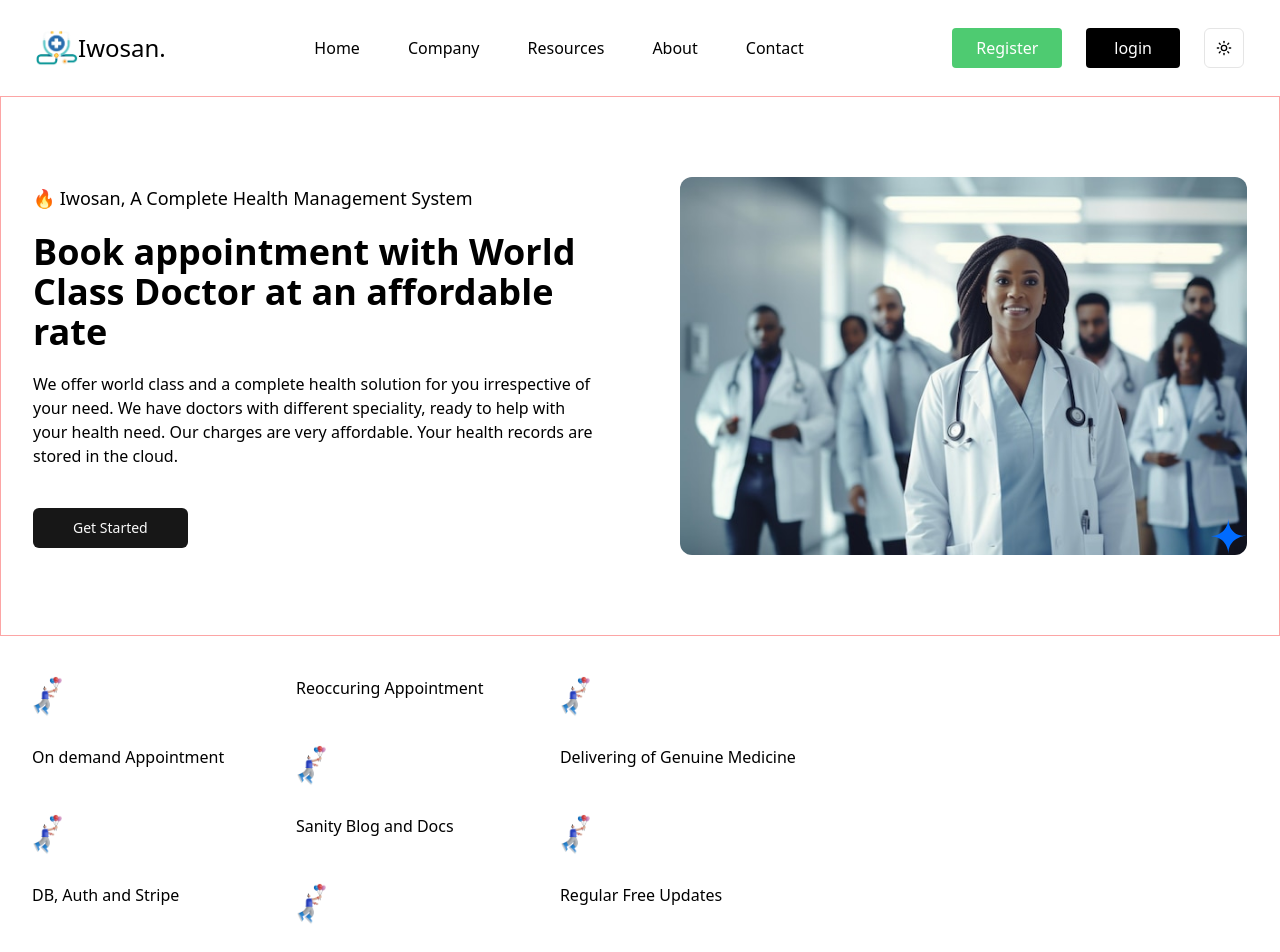
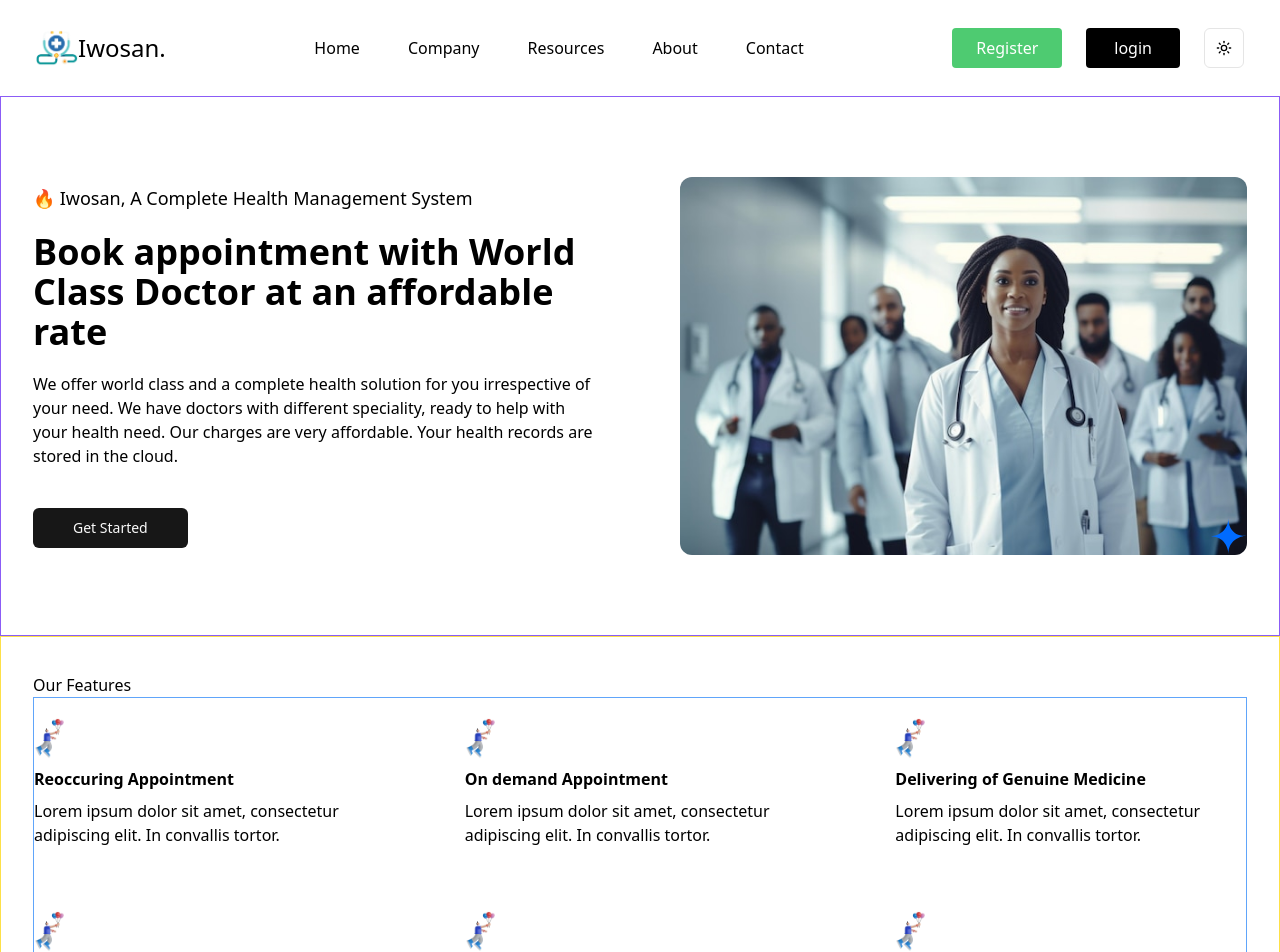
Before and after one commit to femiabimbola/hospital-management, a Next.js app in the folder client/: page / in a window 1280 px wide. Shown: the top 952 px of the page. Built offline with nearby package versions, Linux system fonts and the light colour scheme.

Commit message:
finalizing the hero

```diff
--- a/client/components/Feature.tsx
+++ b/client/components/Feature.tsx
@@ -1,33 +1,32 @@
 import featuresData from "@/data";
 import Image from "next/image";
 
-const SingleFeature = ({feature} : {feature : Feature}) => {
+const SingleFeature = ({ feature }: { feature: Feature }) => {
   const { icon, title, description } = feature;
   return (
-    <>
     <div>
-      <Image src={icon} width={36} height={36} alt="title"/>
+      <div>
+        <Image src={icon} width={36} height={36} alt="title" className="" />
+      </div>
+      <h3 className="font-semibold pt-2">{title}</h3>
+      <p className="pt-2">{description}</p>
     </div>
-    <h3>
-    {title}
-    </h3>
-    </>
-  )
-}
-
+  );
+};
 
 const Feature = () => {
   return (
-  <section>
-    <div className="flex lg:items-center lg:gap-8 xl:gap-20 max-w-[1400px] mx-auto md:px-8 ">
-      <div className="mt-10 grid grid-cols-1 gap-7 lg:grid-cols-3">
-      {featuresData.map((feature, key) => (
-        <SingleFeature feature={feature} key={key} />
-      ))}
+    <section className="overflow-hidden border py-5 border-yellow-300">
+      <div className="md:px-8 mt-4">
+        <p className="mx-auto"> Our Features</p>
+        <div className="border border-blue-400 grid grid-cols-1 lg:grid-cols-3 pt-5 gap-y-16 gap-x-20">
+          {featuresData.map((feature, key) => (
+            <SingleFeature feature={feature} key={key} />
+          ))}
+        </div>
       </div>
-    </div>
-  </section>
-  )
-}
+    </section>
+  );
+};
 
 export default Feature;
--- a/client/components/Hero.tsx
+++ b/client/components/Hero.tsx
@@ -4,7 +4,7 @@ import Link from "next/link";
 
 const Hero = () => {
   return (
-    <section className="overflow-hidden pb-20 md:pt-20 xl:pb-25 xl:pt-46 border-red-300 border">
+    <section className="overflow-hidden pb-20 md:pt-20 xl:pt-46 border border-violet-500">
       <div className="flex lg:items-center lg:gap-8 xl:gap-20 max-w-[1400px] mx-auto md:px-8 ">
 
        {/* Left */}
```
